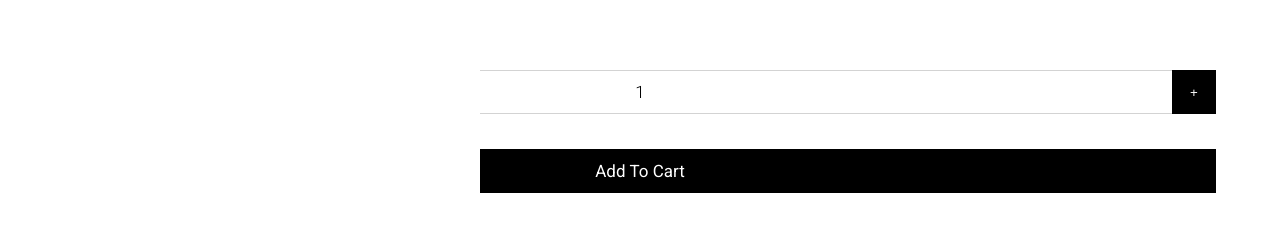
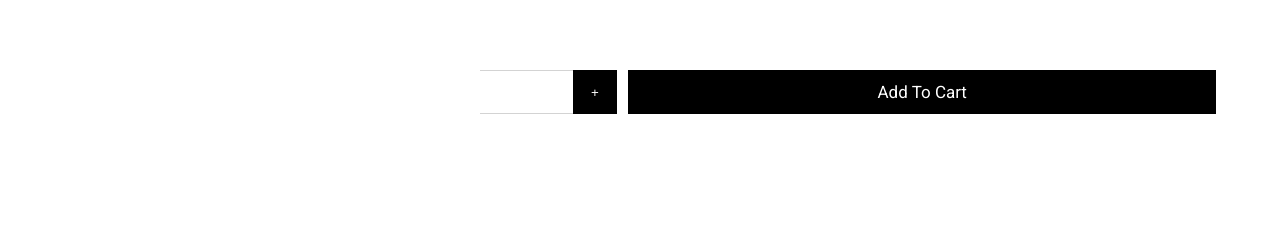
Before and after one commit to Gabe0214/MMA-Frontend, a React (Create React App) app: page /products/product/1 in a window 1280 px wide. Shown: the part 504-747 px from the top of the page. Built offline with nearby package versions, Linux system fonts and the light colour scheme; no server answers.

Commit message:
login sign in. query products page responsive complete form  768 sceen width

```diff
--- a/src/components/Footer/EmailSubscribe/EmailSubscribe.scss
+++ b/src/components/Footer/EmailSubscribe/EmailSubscribe.scss
@@ -26,6 +26,7 @@
 
 			@media screen and (min-width: 768px) {
 				height: 5vh;
+				margin-bottom: 5%;
 			}
 		}
 		.sign-up {
--- a/src/components/Forms/Form.scss
+++ b/src/components/Forms/Form.scss
@@ -1,6 +1,10 @@
 .form-container {
 	margin-top: 8%;
 	padding: 0 18px;
+
+	@media screen and (min-width: 768px) {
+		padding: 0 30px;
+	}
 	form {
 		display: flex;
 		flex-direction: column;
@@ -40,10 +44,18 @@
 				&::placeholder {
 					color: rgba(54, 54, 54, 0.5);
 				}
+
+				@media screen and (min-width: 768px) {
+					height: 6vh;
+				}
 			}
 
 			select {
 				padding: 0.7rem 0;
+
+				@media screen and (min-width: 768px) {
+					height: 6vh;
+				}
 			}
 			.errors {
 				color: red;
--- a/src/components/Products/IndividualProduct/AddToCart/AddToCart.scss
+++ b/src/components/Products/IndividualProduct/AddToCart/AddToCart.scss
@@ -1,9 +1,19 @@
 .cart-section-container {
-    margin:4% 5% 0 5%;
+	margin: 4% 5% 0 5%;
+
+	@media screen and (min-width: 768px) {
+		display: flex;
+		flex-direction: row;
+	}
 	.quantity-container {
 		max-width: 100%;
 		display: flex;
 		flex-direction: row;
+
+		@media screen and (min-width: 768px) {
+			width: 48%;
+			margin-right: 1%;
+		}
 
 		.btn {
 			width: 44px;
@@ -15,7 +25,7 @@
 		}
 
 		.disabled {
-            background-color: rgba(0,0,0,0.5);
+			background-color: rgba(0, 0, 0, 0.5);
 		}
 
 		.quantity-input {
@@ -42,5 +52,9 @@
 		font-size: 17px;
 		font-family: Roboto, sans-serif;
 
+		@media screen and (min-width: 768px) {
+			width: 51%;
+			margin-top: 0;
 		}
 	}
+}
--- a/src/components/Products/IndividualProduct/IndividualProduct.scss
+++ b/src/components/Products/IndividualProduct/IndividualProduct.scss
@@ -8,15 +8,22 @@
 		width: 250px;
 		object-fit: cover;
 
+		@media screen and (min-width: 768px) {
+			width: 60%;
+		}
 	}
 
 	.images-container {
-        margin: 5% 0 ;
+		margin: 5% 0;
 		display: flex;
 		flex-direction: row;
 		img {
 			width: 80px;
 			margin-right: 4%;
+
+			@media screen and (min-width: 768px) {
+				width: 100px;
+			}
 		}
 	}
 
@@ -31,7 +38,7 @@
 		font-family: 'Roboto', sans-serif;
 		align-self: flex-start;
 		padding-left: 5%;
-        margin-top: 3%
+		margin-top: 3%;
 	}
 }
 
--- a/src/components/Products/QueryProductRoutes/QueryProducts.scss
+++ b/src/components/Products/QueryProductRoutes/QueryProducts.scss
@@ -4,7 +4,6 @@
 	flex-direction: column;
 	justify-content: center;
 	align-items: center;
-
 }
 .qry-container {
 	h1 {
@@ -16,23 +15,40 @@
 		height: 2px;
 		background-color: black;
 		text-align: center;
-        margin: 0 auto
+		margin: 0 auto;
 	}
 	.products-container {
 		display: flex;
 		flex-wrap: wrap;
 		justify-content: flex-start;
+
+		@media screen and (min-width: 768px) {
+			padding: 0 24px;
+		}
 		.product-container {
 			width: 48%;
+
+			@media screen and (min-width: 768px) {
+				margin-left: 2%;
+			}
 			.image-container {
 				margin: 0 5%;
 				width: 100%;
 				display: flex;
 				justify-content: center;
+
+				@media screen and (min-width: 768px) {
+					justify-content: flex-start;
+				}
 				.image {
 					width: 131px;
 					height: 158px;
 					object-fit: contain;
+
+					@media screen and (min-width: 768px) {
+						width: 100%;
+						height: 434px;
+					}
 				}
 			}
 
```
Lines whose indentation alone changed are shown as unchanged.
